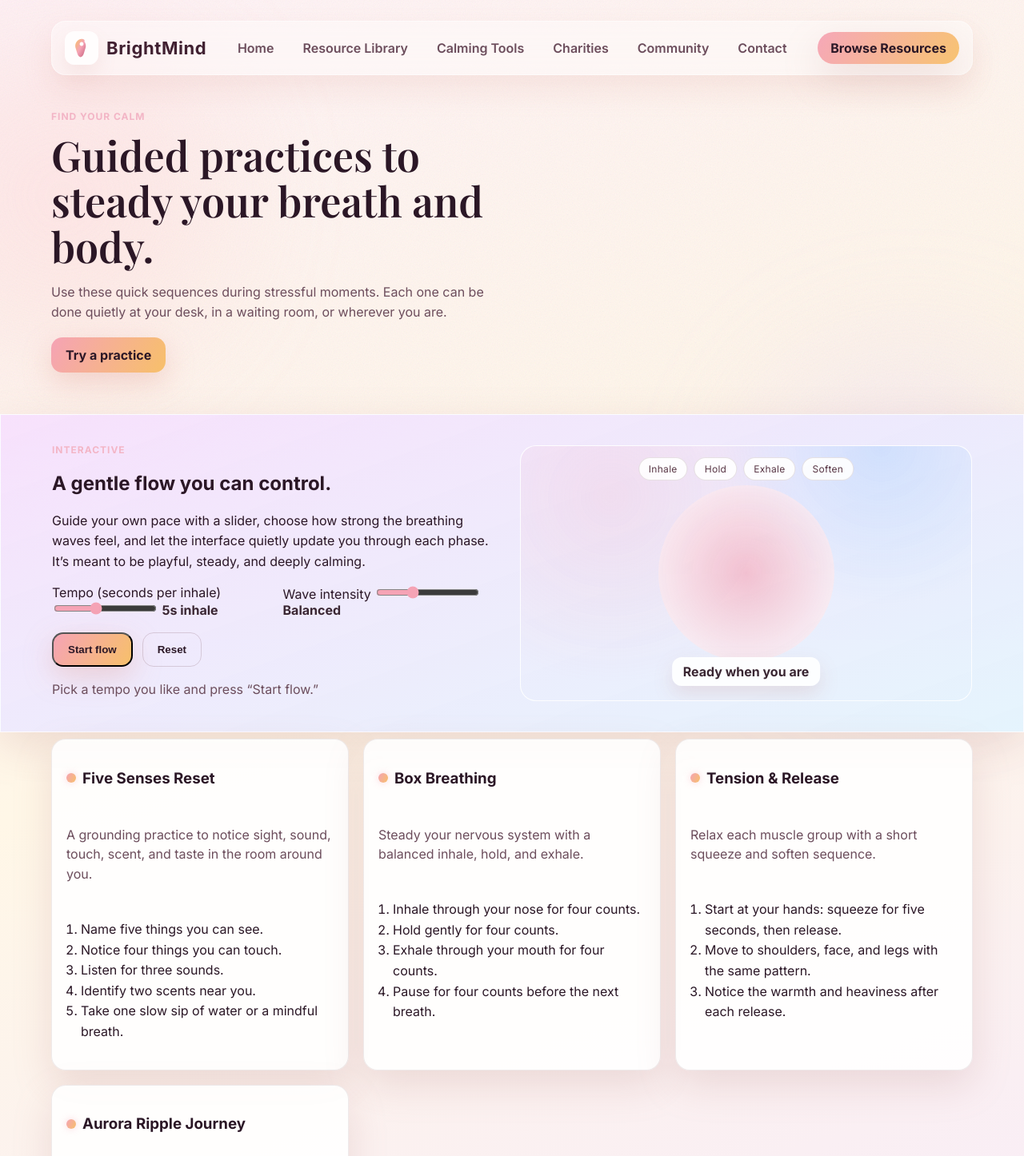
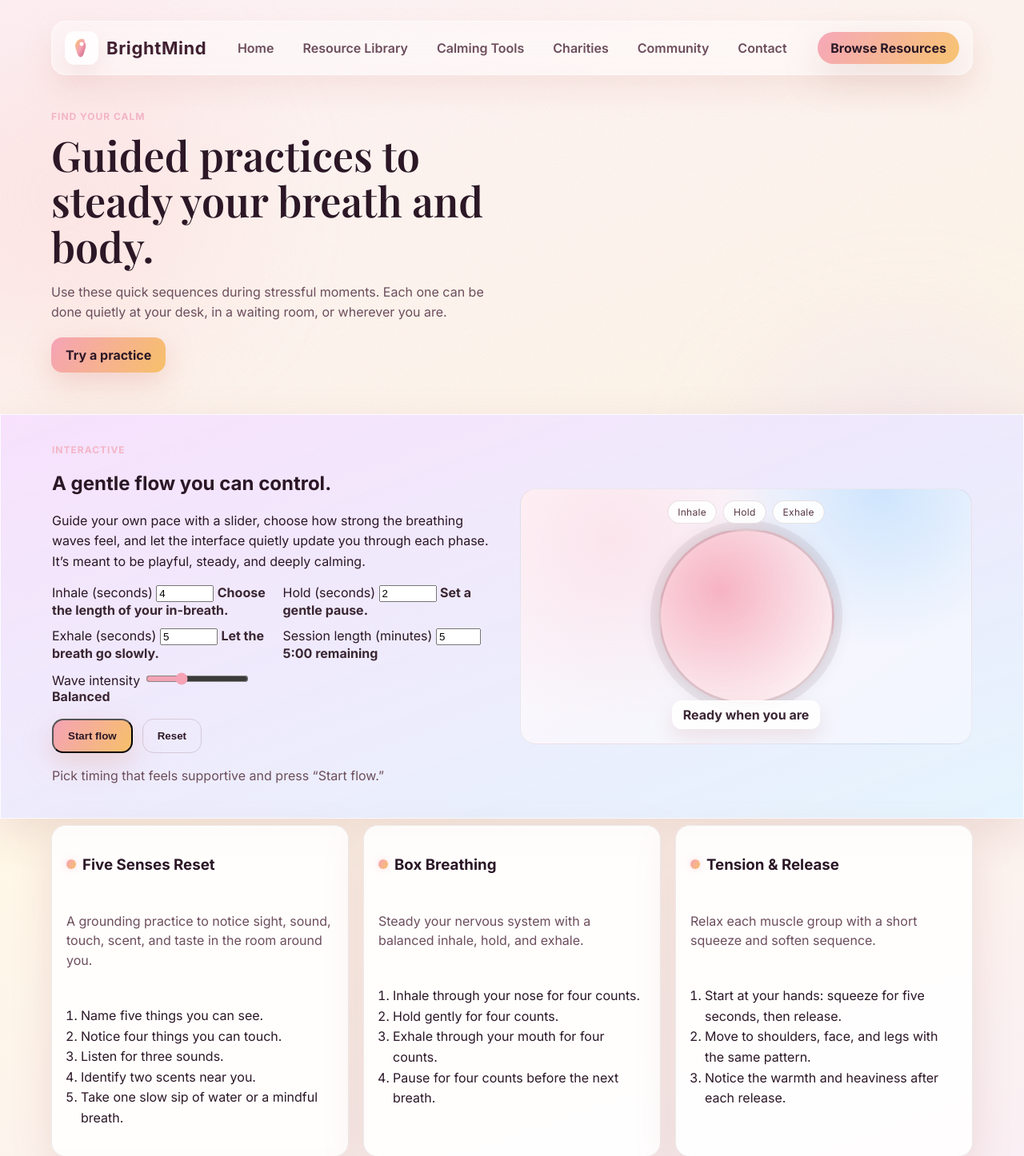
Before and after one commit to andyfast20-sketch/mentalhealthresources, a Flask app: page /calming-tools in a window 1280 px wide. Shown: the top 1446 px of the page at 80% size. Run offline with Flask 3, Linux system fonts and the light colour scheme.

Commit message:
Enhance breathing flow controls

```diff
--- a/static/script.js
+++ b/static/script.js
@@ -70,9 +70,12 @@ function initSlider() {
 initSlider();
 
 // Calming flow interactions
-const breathRange = document.querySelector('[data-breath-range]');
+const inhaleInput = document.querySelector('[data-inhale-input]');
+const holdInput = document.querySelector('[data-hold-input]');
+const exhaleInput = document.querySelector('[data-exhale-input]');
+const sessionInput = document.querySelector('[data-session-input]');
+const sessionRemaining = document.querySelector('[data-session-remaining]');
 const waveRange = document.querySelector('[data-wave-range]');
-const breathValue = document.querySelector('[data-breath-value]');
 const waveValue = document.querySelector('[data-wave-value]');
 const calmStart = document.querySelector('[data-calm-start]');
 const calmReset = document.querySelector('[data-calm-reset]');
@@ -82,6 +85,8 @@ const phaseTimeline = document.querySelector('[data-phase-timeline]');
 const affirmation = document.querySelector('[data-affirmation]');
 
 let calmTimer;
+let sessionTimer;
+let sessionEndTime = null;
 let phaseIndex = 0;
 let running = false;
 
@@ -89,21 +94,15 @@ const phaseConfig = [
   { label: 'Inhale', emoji: '🌅' },
   { label: 'Hold', emoji: '✨' },
   { label: 'Exhale', emoji: '🌊' },
-  { label: 'Soften', emoji: '🍃' },
 ];
 
-const affirmations = [
-  'You deserve this pause.',
-  'Every breath is progress.',
-  'Settle into the softness of this moment.',
-  'Notice how capable your body is.',
-  'Quiet moments count as care.',
-];
+const affirmations = ['You deserve this pause.', 'Every breath is progress.', 'Settle into the softness of this moment.', 'Notice how capable your body is.', 'Quiet moments count as care.'];
+
+function clamp(value, min, max) {
+  return Math.min(Math.max(value, min), max);
+}
 
 function updateRangeDisplays() {
-  if (breathValue && breathRange) {
-    breathValue.textContent = `${breathRange.value}s inhale`;
-  }
   if (waveValue && waveRange) {
     const rangeVal = Number(waveRange.value);
     const label = rangeVal < 0.95 ? 'Feather-light' : rangeVal > 1.15 ? 'Deep waves' : 'Balanced';
@@ -112,8 +111,10 @@ function updateRangeDisplays() {
 }
 
 function phaseDurations() {
-  const base = Number(breathRange?.value || 5);
-  return [base, Math.max(2, base - 1), base + 1, 2.5];
+  const inhale = clamp(Number(inhaleInput?.value || 4), 1, 20);
+  const hold = clamp(Number(holdInput?.value || 2), 0, 20);
+  const exhale = clamp(Number(exhaleInput?.value || 5), 1, 20);
+  return [inhale, hold, exhale];
 }
 
 function setPhase(newIndex) {
@@ -147,6 +148,9 @@ function startCalm() {
     return;
   }
   running = true;
+  const minutes = clamp(Number(sessionInput?.value || 5), 1, 30);
+  sessionEndTime = Date.now() + minutes * 60 * 1000;
+  startSessionTimer();
   calmStart.textContent = 'Pause flow';
   if (affirmation) {
     affirmation.textContent = affirmations[Math.floor(Math.random() * affirmations.length)];
@@ -158,6 +162,7 @@ function stopCalm(reset = false) {
   running = false;
   calmStart.textContent = 'Start flow';
   clearTimeout(calmTimer);
+  clearInterval(sessionTimer);
   if (reset && phaseLabel && pulseRing && phaseTimeline) {
     phaseLabel.textContent = 'Ready when you are';
     pulseRing.classList.remove('pulsing');
@@ -166,12 +171,40 @@ function stopCalm(reset = false) {
   }
 }
 
-breathRange?.addEventListener('input', updateRangeDisplays);
 waveRange?.addEventListener('input', updateRangeDisplays);
 calmStart?.addEventListener('click', startCalm);
 calmReset?.addEventListener('click', () => stopCalm(true));
+sessionInput?.addEventListener('input', () => {
+  if (!sessionRemaining) return;
+  const minutes = clamp(Number(sessionInput.value || 0), 1, 30);
+  sessionRemaining.textContent = `${minutes.toString().padStart(2, '0')}:00 remaining`;
+});
 
 updateRangeDisplays();
+
+function startSessionTimer() {
+  if (!sessionRemaining) return;
+  updateSessionRemaining();
+  clearInterval(sessionTimer);
+  sessionTimer = setInterval(() => {
+    updateSessionRemaining();
+    if (!sessionEndTime || Date.now() >= sessionEndTime) {
+      sessionRemaining.textContent = 'Session complete';
+      stopCalm(true);
+    }
+  }, 250);
+}
+
+function updateSessionRemaining() {
+  if (!sessionRemaining || !sessionEndTime) return;
+  const remainingMs = Math.max(sessionEndTime - Date.now(), 0);
+  const totalSeconds = Math.round(remainingMs / 1000);
+  const minutes = Math.floor(totalSeconds / 60)
+    .toString()
+    .padStart(2, '0');
+  const seconds = (totalSeconds % 60).toString().padStart(2, '0');
+  sessionRemaining.textContent = `${minutes}:${seconds} remaining`;
+}
 
 // Smooth scroll for in-page anchors
 document.querySelectorAll('a[href^="#"]').forEach((anchor) => {
--- a/static/styles.css
+++ b/static/styles.css
@@ -673,10 +673,11 @@ body {
   min-height: 320px;
   display: grid;
   place-items: center;
-  background: radial-gradient(circle at 20% 20%, rgba(245, 163, 181, 0.18), transparent 45%),
-    radial-gradient(circle at 80% 0%, rgba(95, 183, 255, 0.2), transparent 36%);
+  background: radial-gradient(circle at 20% 20%, rgba(245, 163, 181, 0.22), transparent 45%),
+    radial-gradient(circle at 80% 0%, rgba(95, 183, 255, 0.28), transparent 36%),
+    linear-gradient(145deg, #fff7fb, #f1f6ff);
   border-radius: 20px;
-  border: 1px solid rgba(255, 255, 255, 0.9);
+  border: 1px solid rgba(90, 56, 71, 0.08);
   overflow: hidden;
 }
 
@@ -684,10 +685,11 @@ body {
   width: 220px;
   height: 220px;
   border-radius: 50%;
-  background: radial-gradient(circle, rgba(245, 163, 181, 0.65), rgba(255, 255, 255, 0.8));
-  filter: blur(0px);
+  background: radial-gradient(circle at 35% 35%, rgba(245, 163, 181, 0.8), rgba(255, 255, 255, 0.92));
+  box-shadow: 0 0 0 10px rgba(90, 56, 71, 0.08), 0 0 24px rgba(90, 56, 71, 0.16);
+  border: 3px solid rgba(90, 56, 71, 0.2);
   transform: scale(1);
-  opacity: 0.92;
+  opacity: 1;
 }
 
 .pulse-ring.pulsing {
--- a/templates/calming_tools.html
+++ b/templates/calming_tools.html
@@ -22,9 +22,24 @@
             <p class="lede">Guide your own pace with a slider, choose how strong the breathing waves feel, and let the interface quietly update you through each phase. It’s meant to be playful, steady, and deeply calming.</p>
             <div class="control-row">
                 <label class="control">
-                    <span>Tempo (seconds per inhale)</span>
-                    <input type="range" min="3" max="8" value="5" step="0.5" data-breath-range />
-                    <span class="value" data-breath-value>5s inhale</span>
+                    <span>Inhale (seconds)</span>
+                    <input type="number" min="1" max="20" value="4" step="0.5" data-inhale-input />
+                    <span class="value">Choose the length of your in-breath.</span>
+                </label>
+                <label class="control">
+                    <span>Hold (seconds)</span>
+                    <input type="number" min="0" max="20" value="2" step="0.5" data-hold-input />
+                    <span class="value">Set a gentle pause.</span>
+                </label>
+                <label class="control">
+                    <span>Exhale (seconds)</span>
+                    <input type="number" min="1" max="20" value="5" step="0.5" data-exhale-input />
+                    <span class="value">Let the breath go slowly.</span>
+                </label>
+                <label class="control">
+                    <span>Session length (minutes)</span>
+                    <input type="number" min="1" max="30" value="5" step="1" data-session-input />
+                    <span class="value" data-session-remaining>5:00 remaining</span>
                 </label>
                 <label class="control">
                     <span>Wave intensity</span>
@@ -36,7 +51,7 @@
                 <button class="btn" type="button" data-calm-start>Start flow</button>
                 <button class="btn ghost" type="button" data-calm-reset>Reset</button>
             </div>
-            <p class="body" data-affirmation>Pick a tempo you like and press “Start flow.”</p>
+            <p class="body" data-affirmation>Pick timing that feels supportive and press “Start flow.”</p>
         </div>
         <div class="immersive-visual">
             <div class="pulse-ring" data-pulse-ring></div>
@@ -45,7 +60,6 @@
                 <span class="chip">Inhale</span>
                 <span class="chip">Hold</span>
                 <span class="chip">Exhale</span>
-                <span class="chip">Soften</span>
             </div>
         </div>
     </div>
```
